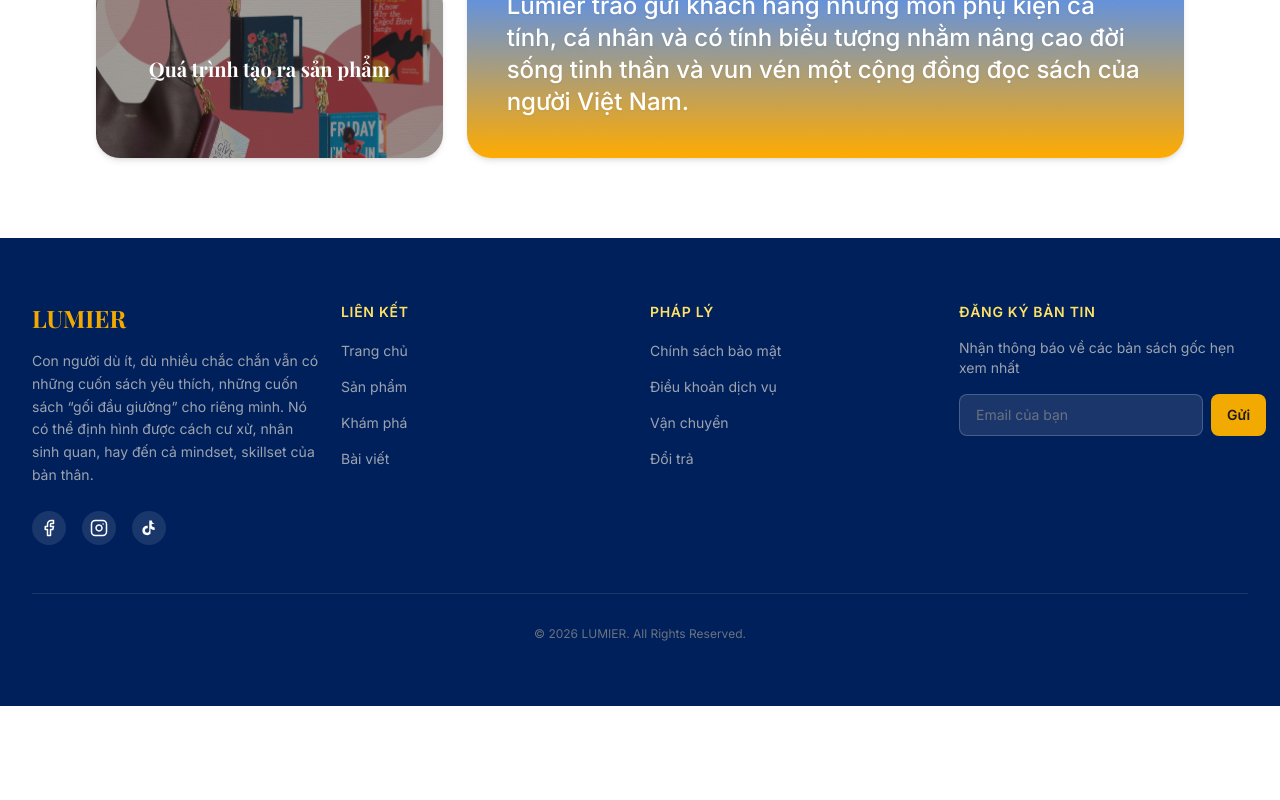
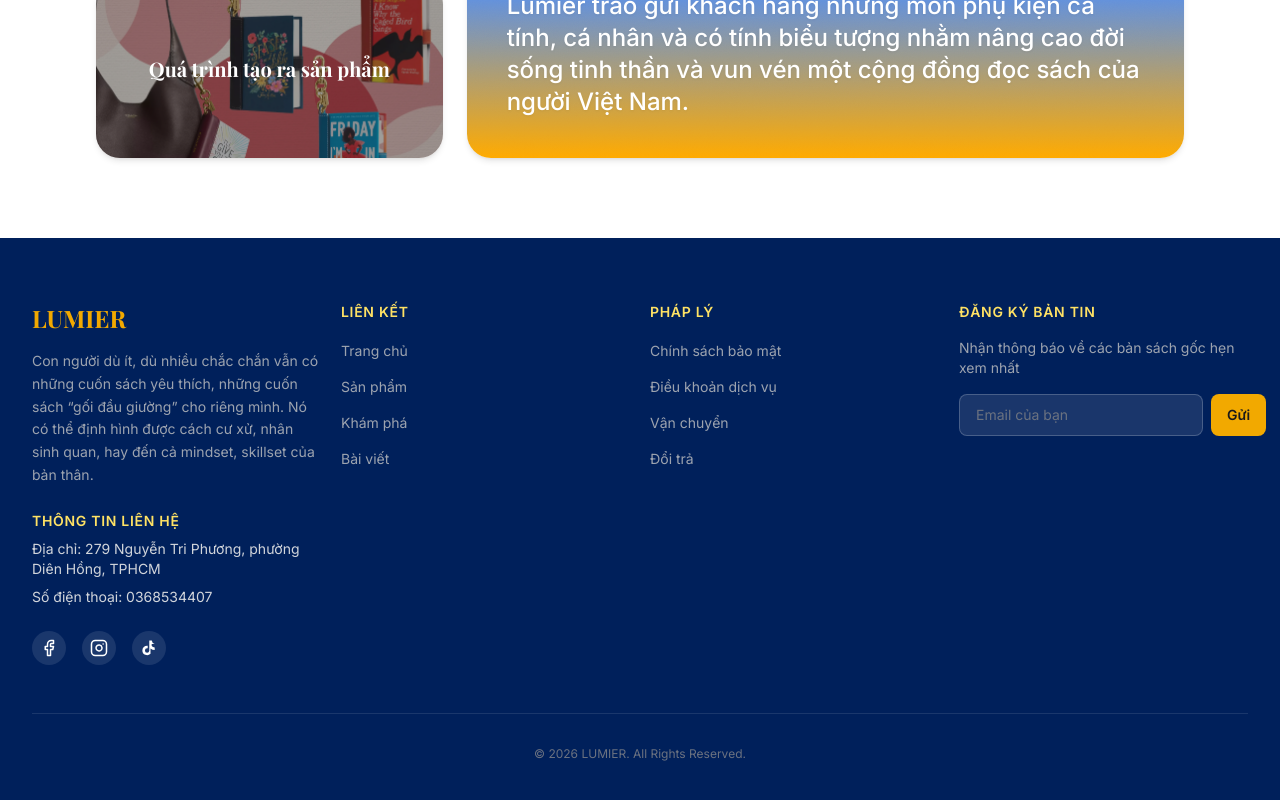
Before and after one commit to endy1002/Lumier, a React (Vite) app: page / in a window 1280 px wide. Shown: the part 2844-3644 px from the top of the page. Before the commit the page ends 3550 px from the top, so only its background shows below. Built offline with nearby package versions, Linux system fonts and the light colour scheme; no server answers; a web font is replaced by a local one.

Commit message:
Contact Information Footer

```diff
--- a/src/components/layout/Footer.jsx
+++ b/src/components/layout/Footer.jsx
@@ -28,6 +28,20 @@
                 'Everyone has their own favorite books, their own "bedside" books. They can shape our behavior, worldview, and even mindset and skillset.'
               )}
             </p>
+            <div className="space-y-2 mb-6">
+              <h4 className="font-san text-sm font-semibold uppercase tracking-wider text-brand-gold">
+                {t('Thông tin liên hệ', 'Contact Information')}
+              </h4>
+              <p className="font-san text-sm text-gray-300">
+                {t(
+                  'Địa chỉ: 279 Nguyễn Tri Phương, phường Diên Hồng, TPHCM',
+                  'Address: 279 Nguyen Tri Phuong, Dien Hong Ward, HCMC'
+                )}
+              </p>
+              <p className="font-san text-sm text-gray-300">
+                {t('Số điện thoại: 0368534407', 'Phone: 0368534407')}
+              </p>
+            </div>
             <div className="flex gap-4">
               <a
                 href="https://facebook.com"
```
